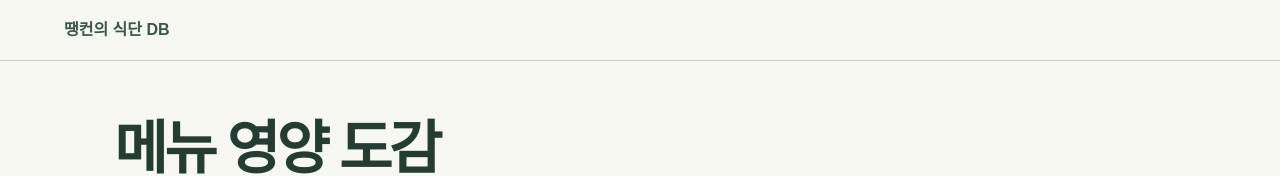
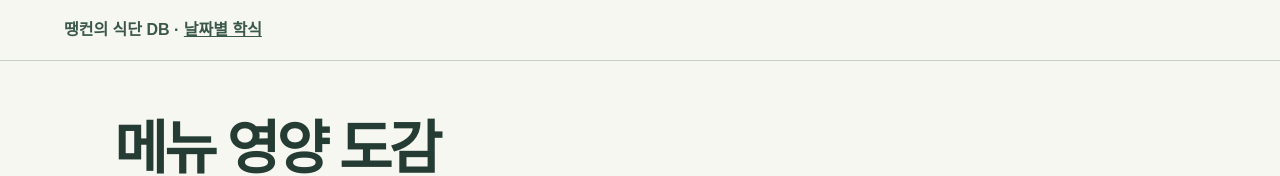
Before and after one commit to hexagonrose/hk-food-db, a plain HTML site: page index.html in a window 1280 px wide. Shown: the top 176 px of the page. Drawn offline with Linux system fonts and the light colour scheme.

Commit message:
영양 도감에서 날짜별 학식으로 연결

```diff
--- a/index.html
+++ b/index.html
@@ -1,6 +1,6 @@
 <!doctype html><html lang="ko"><meta charset="UTF-8"><meta name="viewport" content="width=device-width,initial-scale=1"><title>메뉴 영양 도감</title><style>
 *{box-sizing:border-box}body{margin:0;background:#f7f7f1;color:#243c33;font:16px/1.6 "DM Sans","Malgun Gothic",sans-serif}header{border-bottom:1px solid #c7cec3;padding:17px max(5vw,20px);color:#39584a;font-weight:700}main{max-width:1100px;margin:auto;padding:42px 24px}h1{font-size:clamp(32px,5vw,58px);letter-spacing:-.06em;margin:0 0 24px}input,select{font:inherit;background:white;border:1px solid #acb8ac;border-radius:8px;padding:9px 12px;max-width:100%}.filters{display:flex;gap:8px;flex-wrap:wrap;margin-bottom:22px}.grid{display:grid;grid-template-columns:minmax(220px,1fr) minmax(0,2fr);gap:24px}nav a{display:block;text-decoration:none;color:inherit;border-top:1px solid #c7cec3;padding:10px 12px}nav a[aria-current]{background:#dce8d8;border-left:4px solid #426d51}article{background:white;border:1px solid #ccd3c7;border-radius:14px;padding:clamp(18px,3vw,36px);align-self:start}h2{font-size:clamp(23px,3vw,35px);letter-spacing:-.04em;line-height:1.3;margin:8px 0}small{color:#496951}dl{display:grid;grid-template-columns:1fr 1fr;margin:18px 0}dt,dd{border-bottom:1px solid #e4e8df;margin:0;padding:8px 0}dd{text-align:right;font-weight:700}img{width:100%;max-height:260px;object-fit:cover;border-radius:7px;margin-top:12px}p{margin:10px 0}#count{color:#486250} @media(max-width:680px){main{padding:22px 14px}.grid{grid-template-columns:1fr;gap:12px}nav{max-height:164px;overflow:auto}.filters input{min-width:0;width:55%}}
-</style><header>땡컨의 식단 DB</header><main><h1>메뉴 영양 도감</h1><div class="filters"><input id="q" type="search" aria-label="메뉴 검색" placeholder="음식·메뉴 검색"><select id="cat" aria-label="분류"><option>전체</option><option>평소 아침</option><option>과일</option><option>프로틴·간식</option><option>학식</option></select></div><div class="grid"><section><small id="count"></small><nav aria-label="검색된 메뉴"></nav></section><article aria-live="polite"></article></div></main>
+</style><header>땡컨의 식단 DB · <a href="menus.html" style="color:inherit">날짜별 학식</a></header><main><h1>메뉴 영양 도감</h1><div class="filters"><input id="q" type="search" aria-label="메뉴 검색" placeholder="음식·메뉴 검색"><select id="cat" aria-label="분류"><option>전체</option><option>평소 아침</option><option>과일</option><option>프로틴·간식</option><option>학식</option></select></div><div class="grid"><section><small id="count"></small><nav aria-label="검색된 메뉴"></nav></section><article aria-live="polite"></article></div></main>
 <script id="catalog" type="application/json">[
   {
     "id": "nuts",
```
